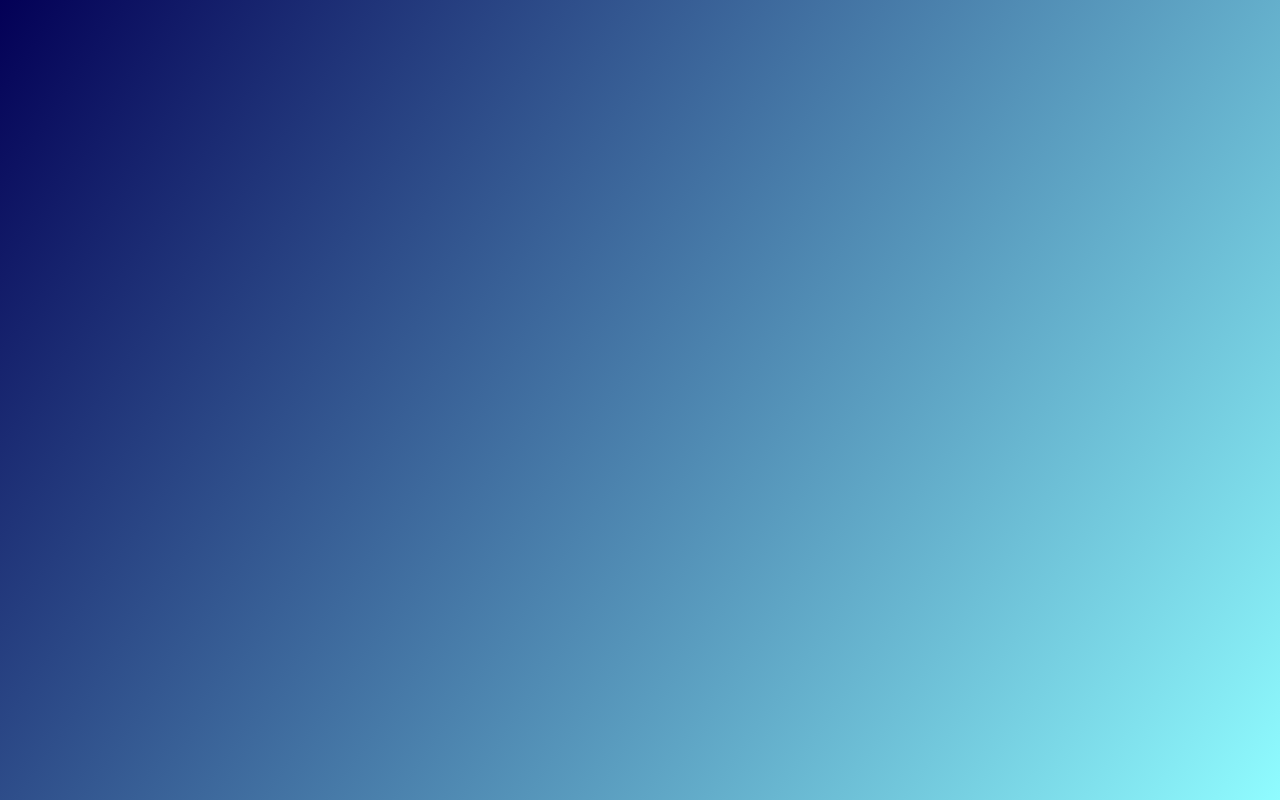
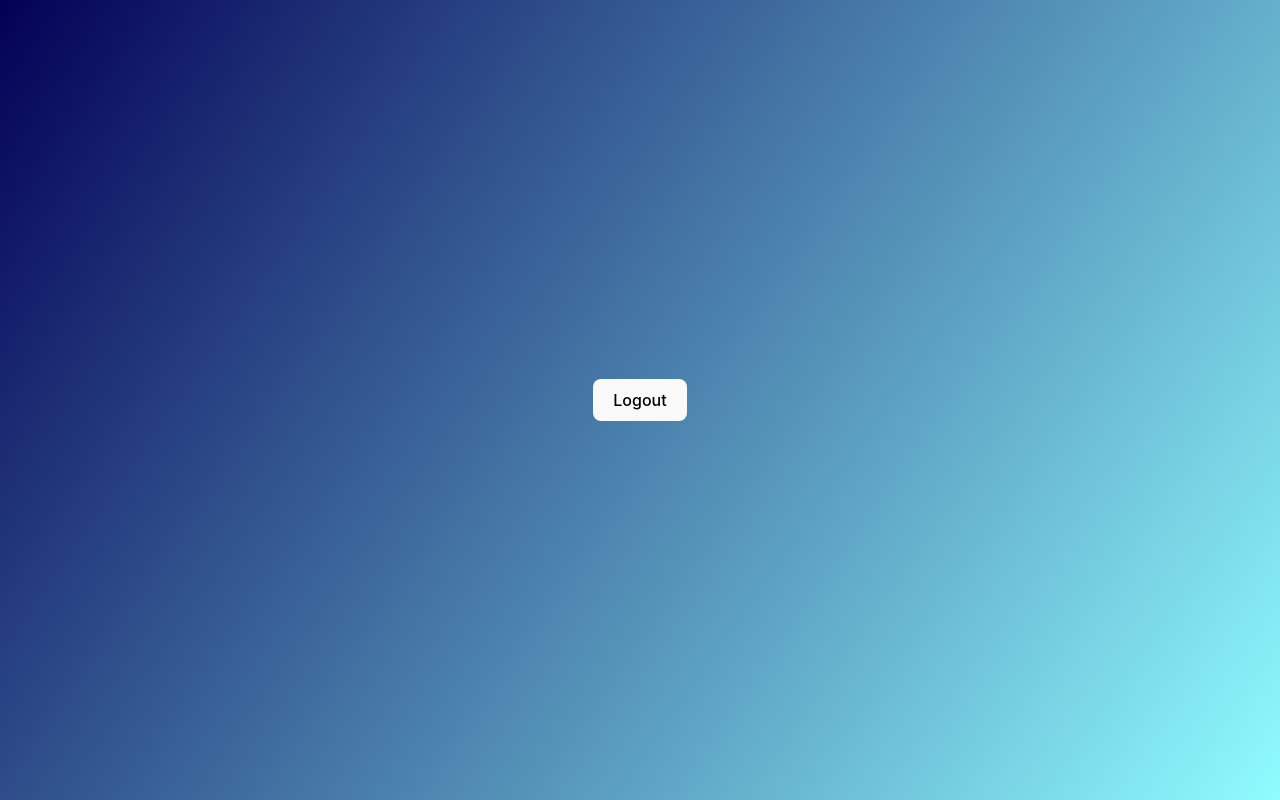
Before and after one commit to greead/bytebuddy_chat, a Svelte app in the folder src/login/login_front/: page /chat in a window 1280 px wide. Built offline with nearby package versions, Linux system fonts and the light colour scheme; a web font is replaced by a local one.

Commit message:
Finished logout and created chat_app

```diff
--- a/src/login/login_front/src/App.svelte
+++ b/src/login/login_front/src/App.svelte
@@ -9,6 +9,7 @@
   import Login from "./components/login.svelte";
   import Logout from "./components/logout.svelte"
   import Landing from "./components/landing.svelte"
+  import ChatApp from './components/chat_app.svelte';
   export let url="";
 </script>
 
@@ -30,6 +31,7 @@
     <Route path="/signup" component={Signup} />
     <Route path="/" component={Landing} />
     <Route path="/login" component={Login} />
+    <Route path="/chat" component={ChatApp} />
 </Router>
 
 <main>
--- /dev/null
+++ b/src/login/login_front/src/components/chat_app.svelte
@@ -0,0 +1,5 @@
+<script>
+    import Logout from "./logout.svelte";
+</script>
+
+<Logout/>
--- a/src/login/login_front/src/components/login.svelte
+++ b/src/login/login_front/src/components/login.svelte
@@ -1,7 +1,7 @@
 <script>
 //  Imports
     import {user} from "./store.js"
-    import {Link} from 'svelte-routing';
+    import {Link, navigate} from 'svelte-routing';
     let loginError = null
     /**
      * Event handler for the form submit event, makes an api call to the login api using
@@ -22,7 +22,8 @@
             if(reponse.ok) {
                 loginError=null
                 console.log('Log in succesfully');
-                window.location.href='/';
+                // window.location.href='/';
+                navigate('/chat')
             } else {
                 const error = await reponse.json();
                 console.error(error);
--- a/src/login/login_front/src/components/logout.svelte
+++ b/src/login/login_front/src/components/logout.svelte
@@ -1,3 +1,29 @@
 <script>
+    import {Link} from 'svelte-routing';
+    import {user} from "./store.js";
+    let loginError = null
 
+    async function handleLogout(event) {
+        try {
+            const reponse = await fetch('http://127.0.0.1:8000/api/logout', {
+                method: 'POST',
+                headers: {'Content-Type': 'application/json'},
+                body: JSON.stringify($user),
+            });
+            if(reponse.ok) {
+                loginError=null
+                console.log('Log out succesfully');
+            } else {
+                const error = await reponse.json();
+                console.error(error);
+                loginError = error['non_field_errors'][0];
+            }
+        } catch(error){
+            console.error(error);
+        }
+    }
 </script>
+
+<Link to="/">
+    <button on:click={handleLogout}>Logout</button>
+</Link>
```
Also changed, not shown: 1 other file (tests, documents, lock files or other folders).
